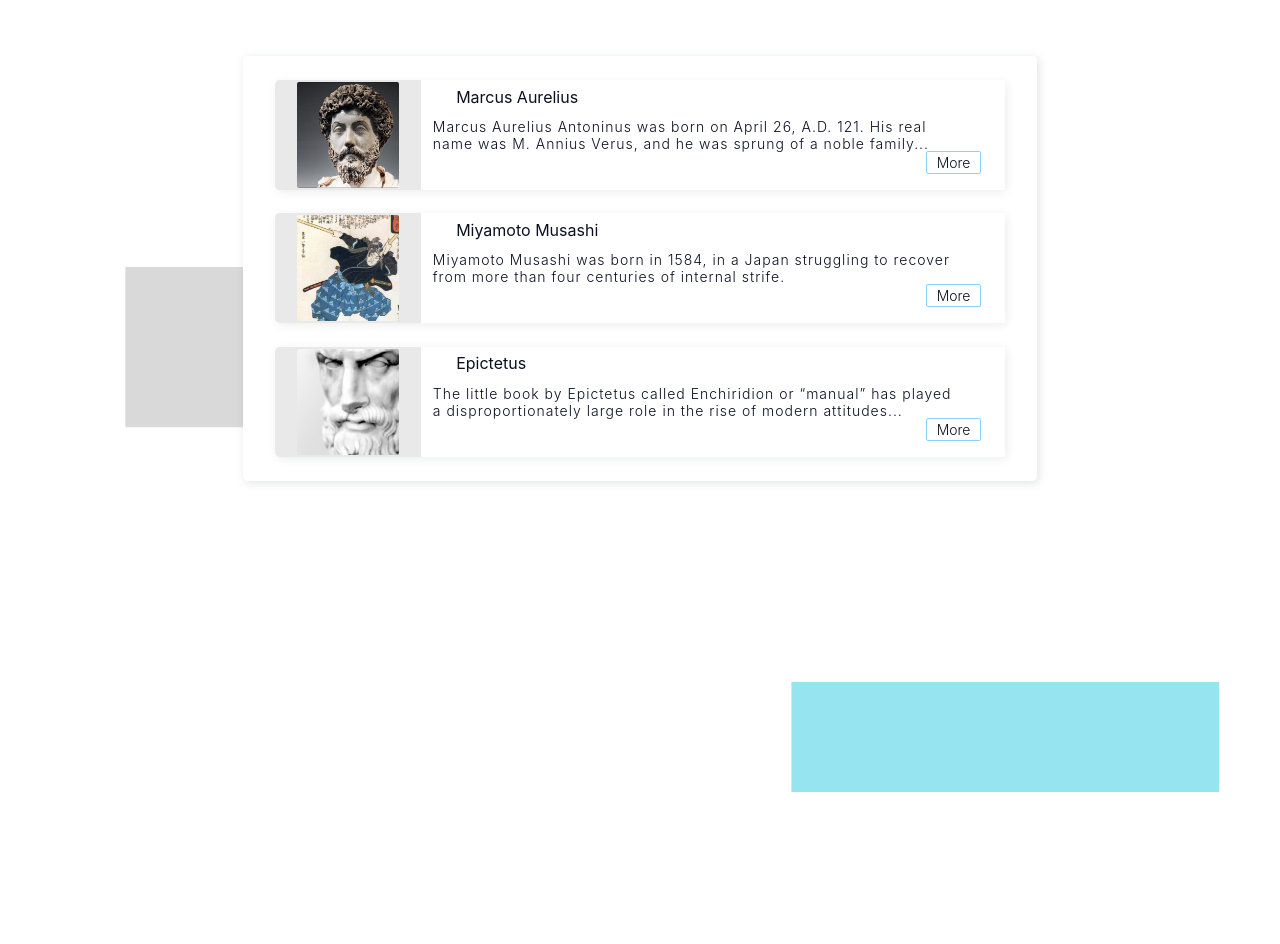
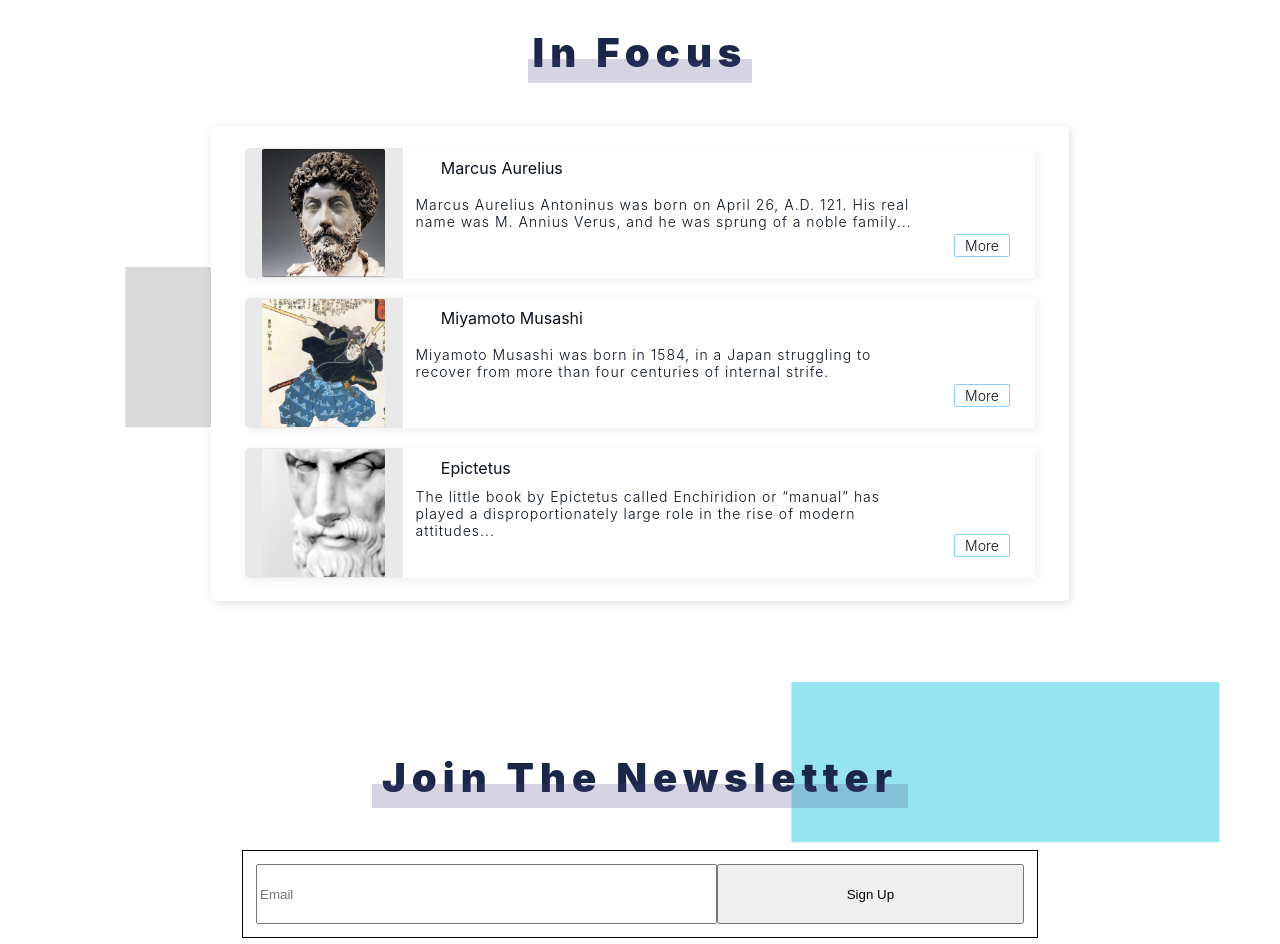
Before and after one commit to jddelia/mindrightapp, a React (Create React App) app: page / in a window 1280 px wide. Shown: the part 1508-2452 px from the top of the page. Before the commit the page ends 2300 px from the top, so only its background shows below. Built offline with nearby package versions, Linux system fonts and the light colour scheme; a web font is replaced by a local one.

Commit message:
Add Featured section

```diff
--- a/public/index.html
+++ b/public/index.html
@@ -10,34 +10,11 @@
       content="Web site created using create-react-app"
     />
     <link rel="apple-touch-icon" href="%PUBLIC_URL%/logo192.png" />
-    <!--
-      manifest.json provides metadata used when your web app is installed on a
-      user's mobile device or desktop. See https://developers.google.com/web/fundamentals/web-app-manifest/
-    -->
     <link rel="manifest" href="%PUBLIC_URL%/manifest.json" />
-    <!--
-      Notice the use of %PUBLIC_URL% in the tags above.
-      It will be replaced with the URL of the `public` folder during the build.
-      Only files inside the `public` folder can be referenced from the HTML.
-
-      Unlike "/favicon.ico" or "favicon.ico", "%PUBLIC_URL%/favicon.ico" will
-      work correctly both with client-side routing and a non-root public URL.
-      Learn how to configure a non-root public URL by running `npm run build`.
-    -->
-    <title>React App</title>
+    <title>MINDRIGHT</title>
   </head>
   <body>
     <noscript>You need to enable JavaScript to run this app.</noscript>
     <div id="root"></div>
-    <!--
-      This HTML file is a template.
-      If you open it directly in the browser, you will see an empty page.
-
-      You can add webfonts, meta tags, or analytics to this file.
-      The build step will place the bundled scripts into the <body> tag.
-
-      To begin the development, run `npm start` or `yarn start`.
-      To create a production bundle, use `npm run build` or `yarn build`.
-    -->
   </body>
 </html>
--- a/src/components/Home/Featured/Featured.js
+++ b/src/components/Home/Featured/Featured.js
@@ -18,6 +18,8 @@ large role in the rise of modern attitudes...
 function Featured() {
   return (
     <div className="featured">
+      <span className="featuredHeader">In Focus</span>
+      <div className="featuredItems">
         <FeaturedItem
           img={require('../../../assets/marcusAurelius.png')}
           author={"Marcus Aurelius"}
@@ -37,6 +39,7 @@ function Featured() {
           url={"https://www.gutenberg.org/files/45109/45109-h/45109-h.htm"}
         />
       </div>
+    </div>
   );
 }
 
--- a/src/components/Home/Home.js
+++ b/src/components/Home/Home.js
@@ -3,6 +3,7 @@ import React from 'react';
 import Jumbo from './Jumbo/Jumbo';
 import HowItWorks from './HowItWorks/HowItWorks';
 import Featured from './Featured/Featured';
+import Newsletter from './Newsletter.js/Newsletter';
 
 function Home() {
   return (
@@ -10,6 +11,7 @@ function Home() {
       <Jumbo />
       <HowItWorks />
       <Featured />
+      <Newsletter />
     </div>
   );
 }
--- /dev/null
+++ b/src/components/Home/Newsletter.js/Newsletter.js
@@ -0,0 +1,22 @@
+import React from 'react';
+
+function Newsletter() {
+  return (
+    <div className="newsletter">
+      <div className="newsletterTitle">
+        <span className="newsletterTitletext">
+          Join The Newsletter
+        </span>
+      </div>
+
+      <div className="newsletterSignup">
+        <form className="newsletterForm">
+          <input className="newsletterInput" placeholder="Email" />
+          <button className="submitBtn" type="submit">Sign Up</button>
+        </form>
+      </div>
+    </div>
+  );
+}
+
+export default Newsletter;
--- a/src/css/index.css
+++ b/src/css/index.css
@@ -5,7 +5,7 @@ body {
   font-family: -apple-system, BlinkMacSystemFont, "Segoe UI", "Roboto", "Oxygen", "Ubuntu", "Cantarell", "Fira Sans", "Droid Sans", "Helvetica Neue", sans-serif;
   -webkit-font-smoothing: antialiased;
   -moz-osx-font-smoothing: grayscale;
-  height: 2300px;
+  height: 2600px;
   background: url("/blockBg2.png");
 }
 
@@ -359,6 +359,7 @@ code {
   line-height: 1.8;
   letter-spacing: 1px;
   font-size: 20px;
+  font-weight: 300;
   color: #03313a;
 }
 .home .howItWorks .stepSection .stepSectionContent .stepContentText:hover .stepAccent {
@@ -377,11 +378,37 @@ code {
   transition: all 0.2s;
 }
 .home .featured {
-  margin-top: 8%;
+  margin-top: 4%;
+  display: grid;
+  grid-template-columns: 1fr;
+}
+.home .featured .featuredHeader {
+  margin-bottom: 4%;
+  justify-self: center;
+  text-align: center;
+  height: 70px;
+  color: #1a2749;
+  font-size: 40px;
+  font-weight: 900;
+  letter-spacing: 6px;
+  font-family: "Roboto" sans-serif;
+}
+.home .featured .featuredHeader::before {
+  content: ".";
+  position: relative;
+  display: block;
+  background: rgba(75, 66, 133, 0.226);
+  width: 104%;
+  top: 55px;
+  left: -2%;
+  color: transparent;
+  font-size: 20px;
+}
+.home .featured .featuredItems {
   padding: 1%;
   justify-self: center;
-  height: 400px;
-  width: 60%;
+  height: 450px;
+  width: 65%;
   background: #ffffff;
   border-radius: 5px;
   box-shadow: 2px 2px 10px #4a52632a;
@@ -391,7 +418,7 @@ code {
 .home .featured .featuredItem {
   align-self: center;
   justify-self: center;
-  height: 110px;
+  height: 130px;
   width: 95%;
   background: #e9e9e9;
   border-radius: 5px;
@@ -412,7 +439,7 @@ code {
   overflow: hidden;
 }
 .home .featured .featuredItem .itemImg .featuredImg {
-  height: 106px;
+  height: 128px;
   width: 96%;
   border-radius: 2px;
   transition: all 0.8s;
@@ -437,7 +464,7 @@ code {
   margin-left: 2%;
   font-size: 14px;
   font-weight: 300;
-  width: 90%;
+  width: 80%;
   letter-spacing: 1px;
 }
 .home .featured .featuredItem .itemContent .contentLink {
@@ -455,7 +482,46 @@ code {
 }
 .home .featured .featuredItem .itemContent .contentLink:hover {
   background: #8bd0f8;
-  font-weight: 300;
+}
+.home .newsletter {
+  margin-top: 10%;
+  display: grid;
+  grid-template-columns: 1fr;
+  justify-items: center;
+}
+.home .newsletter .newsletterTitle {
+  margin-bottom: 4%;
+  justify-self: center;
+  text-align: center;
+  height: 70px;
+  color: #1a2749;
+  font-size: 40px;
+  font-weight: 900;
+  letter-spacing: 6px;
+  font-family: "Roboto" sans-serif;
+}
+.home .newsletter .newsletterTitle::before {
+  content: ".";
+  position: relative;
+  display: block;
+  background: rgba(75, 66, 133, 0.226);
+  width: 104%;
+  top: 55px;
+  left: -2%;
+  color: transparent;
+  font-size: 20px;
+}
+.home .newsletter .newsletterSignup {
+  width: 60%;
+  height: 60px;
+  padding: 1%;
+  display: grid;
+  grid-template-columns: 1fr;
+  border: 1px solid;
+}
+.home .newsletter .newsletterSignup .newsletterForm {
+  display: grid;
+  grid-template-columns: 3fr 2fr;
 }
 
 /*# sourceMappingURL=index.css.map */
```
Lines whose indentation alone changed are shown as unchanged.
